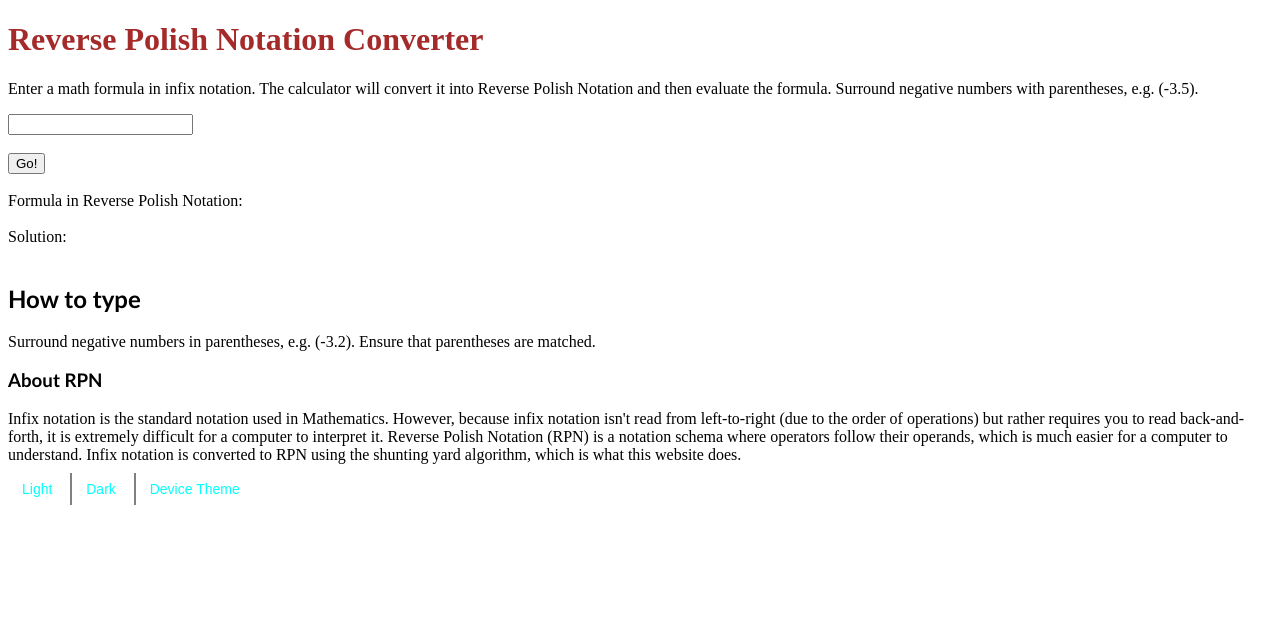
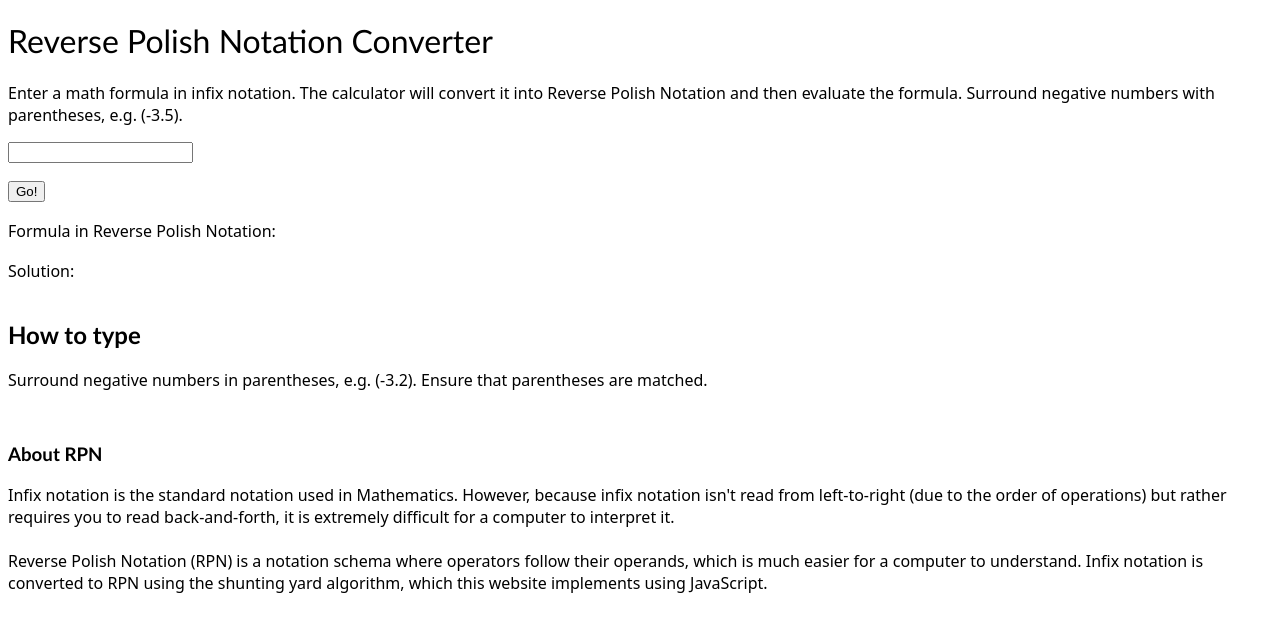
Before and after one commit to lstach/Reverse-Polish-Notation-Web, a plain HTML site: page main.html in a window 1280 px wide. Drawn offline with Linux system fonts and the light colour scheme.

Commit message:
Add files via upload

```diff
--- a/main.html
+++ b/main.html
@@ -4,11 +4,20 @@
     <style>
 
         h1 {
-            color: brown;
+            font-family:'Gill Sans', 'Gill Sans MT', Calibri, 'Trebuchet MS', sans-serif;
+            font-weight: 300;
         }
 
         h2, h3, h4 {
             font-family: 'Gill Sans', 'Gill Sans MT', Calibri, 'Trebuchet MS', sans-serif;
+        }
+
+        p{
+            font-family: system-ui, -apple-system, BlinkMacSystemFont, 'Segoe UI', Roboto, Oxygen, Ubuntu, Cantarell, 'Open Sans', 'Helvetica Neue', sans-serif;
+        }
+
+        label{
+            font-family: system-ui, -apple-system, BlinkMacSystemFont, 'Segoe UI', Roboto, Oxygen, Ubuntu, Cantarell, 'Open Sans', 'Helvetica Neue', sans-serif;
         }
 
     </style>
@@ -314,9 +323,11 @@
             Surround negative numbers in parentheses, e.g. (-3.2). Ensure that parentheses are matched.
         </p>
 
+        <br>
+
         <h3>
             About RPN
-        </h1>
+        </h3>
         <p>
 
         </p>
@@ -324,13 +335,13 @@
             Infix notation is the standard notation used in Mathematics.  However, because infix notation isn't
             read from left-to-right (due to the order of operations) but rather requires you to read back-and-forth,
             it is extremely difficult for a computer to interpret it.
-
+            <br><br>
             Reverse Polish Notation (RPN) is a notation schema where operators follow their operands, which is much
             easier for a computer to understand.  Infix notation is converted to RPN using the shunting yard algorithm,
-            which is what this website does.
+            which this website implements using JavaScript.
         </p>
 
-
+        <!--
         <style>
             .radio{
                 display: inline-flex;
@@ -375,7 +386,7 @@
         <input class="radio__input" type="radio" value="option3" name="myRadio" id = "myRadio3">
         <label class = "radio__label" for="myRadio3">
             Device Theme
-        </label>
+        </label>-->
 
     </body>
 </html>
```
